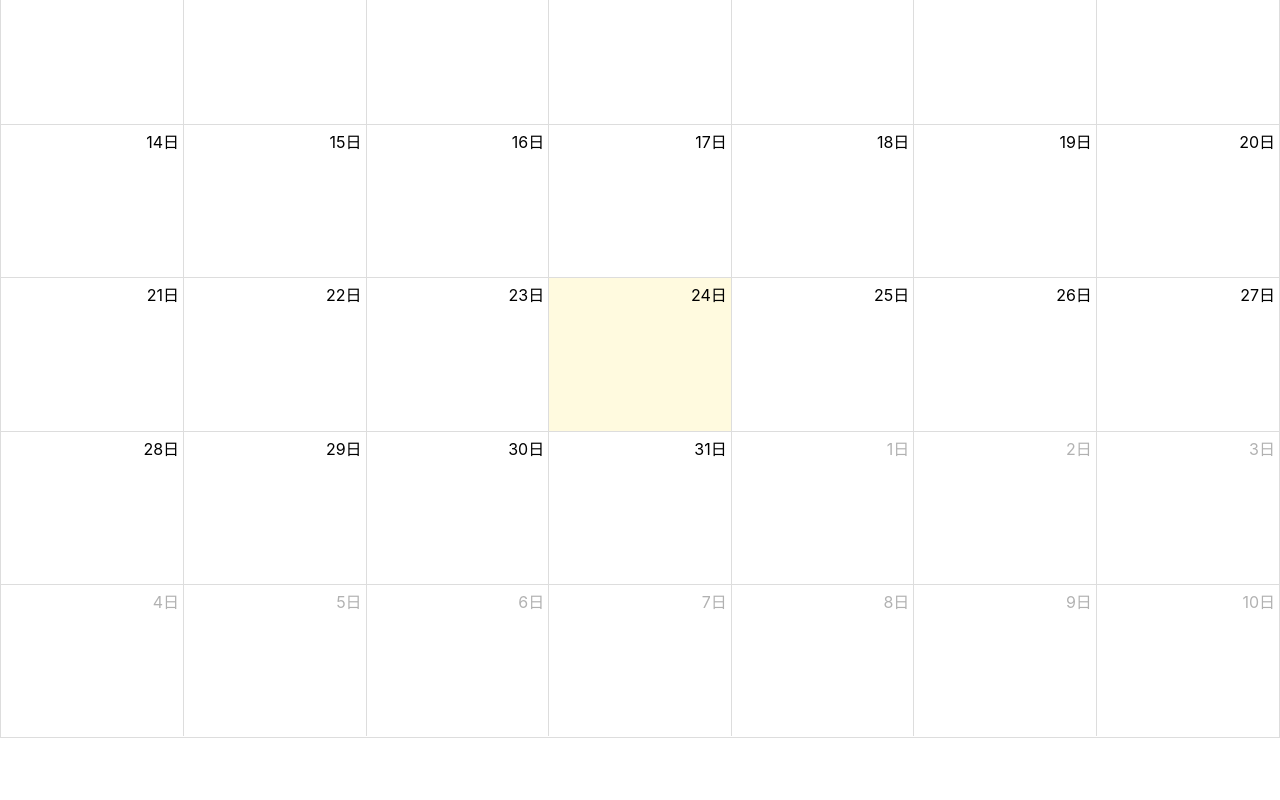
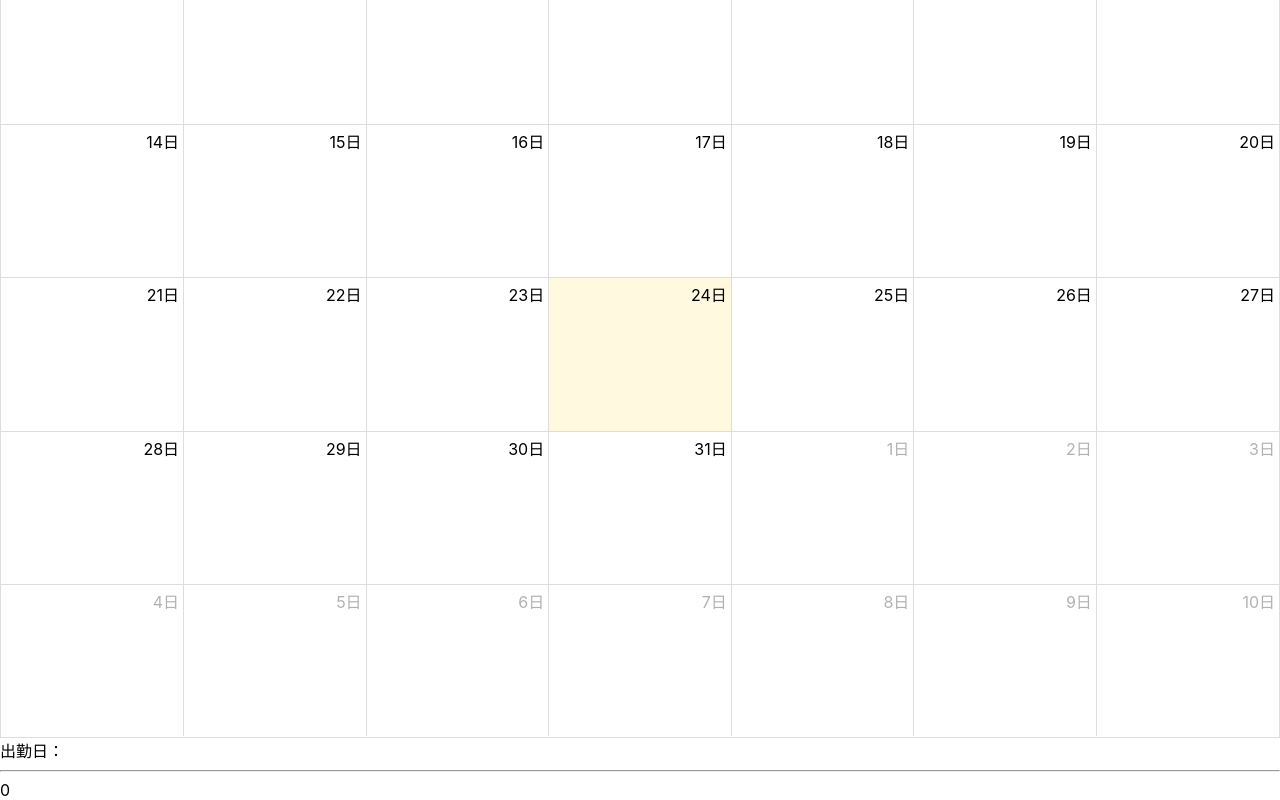
Before and after one commit to huyuneko0212/calendar, a React (Create React App) app: page / in a window 1280 px wide. Shown: the part 275-1075 px from the top of the page. Before the commit the page ends 1013 px from the top, so only its background shows below. Built offline with nearby package versions, Linux system fonts and the light colour scheme.

Commit message:
料金も表示

```diff
--- a/src/App.tsx
+++ b/src/App.tsx
@@ -47,6 +47,8 @@ function App() {
   }
 
   />
+  <span>
+  出勤日：
   {events.map((event,index) => {
     const date = new Date(event.start)
     console.log(date.getDate());
@@ -57,7 +59,10 @@ function App() {
       </span>
     )
   })
-  }
+}
+</span>
+  <hr />
+  {events.length*330*2}
     </>
 
 
```
